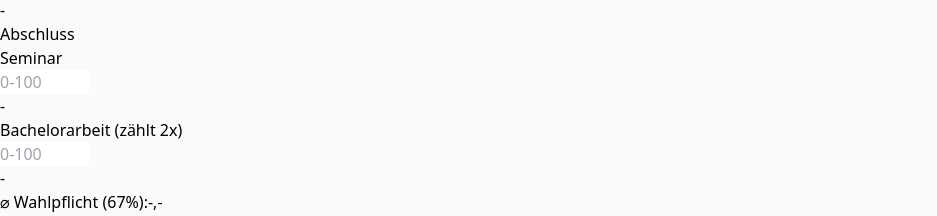
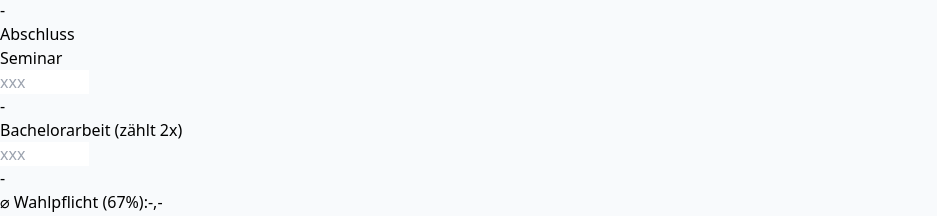
Before and after one commit to uberwach/wiwi-bsc-notenrechner, a React (Vite) app: page / in a window 1280 px wide. Shown: the part 1898-2114 px from the top of the page, without its empty margins (0-937 px from the left). Built offline with nearby package versions, Linux system fonts and the light colour scheme.

Commit message:
Changed placeholder points to xxx instead of the "0-100" which was leaving the box, for obligatory seminar and bachelor thesis

```diff
--- a/src/App.tsx
+++ b/src/App.tsx
@@ -751,7 +751,7 @@ function WahlSlotRow({
                     <>
                         <input
                             type="number"
-                            placeholder={wahlAbschlussStats.averagePointsForPlaceholder ? String(wahlAbschlussStats.averagePointsForPlaceholder) : "0-100"}
+                            placeholder={wahlAbschlussStats.averagePointsForPlaceholder ? String(wahlAbschlussStats.averagePointsForPlaceholder) : "xxx"}
                             className="w-full text-right px-2 py-2 border border-slate-300 rounded text-sm focus:ring-2 focus:ring-emerald-500 outline-none [appearance:textfield] [&::-webkit-outer-spin-button]:appearance-none [&::-webkit-inner-spin-button]:appearance-none placeholder:text-slate-400"
                             value={slot.points}
                             onChange={(e) => onPointChange(e.target.value)}
@@ -787,7 +787,7 @@ function AbschlussRow({ label, points, onChange, wahlAbschlussStats }: {
             <div className="grid grid-cols-[42px_48px] gap-2 items-center">
                 <input
                     type="number"
-                    placeholder={wahlAbschlussStats.averagePointsForPlaceholder ? String(wahlAbschlussStats.averagePointsForPlaceholder) : "0-100"}
+                    placeholder={wahlAbschlussStats.averagePointsForPlaceholder ? String(wahlAbschlussStats.averagePointsForPlaceholder) : "xxx"}
                     className="w-full text-right px-2 py-2 border border-slate-300 rounded text-sm focus:ring-2 focus:ring-emerald-500 outline-none [appearance:textfield] [&::-webkit-outer-spin-button]:appearance-none [&::-webkit-inner-spin-button]:appearance-none placeholder:text-slate-400"
                     value={points}
                     onChange={(e) => {
```
